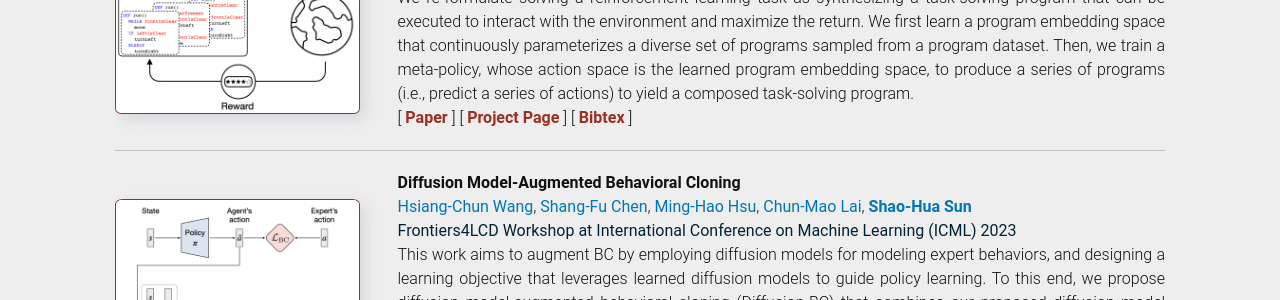
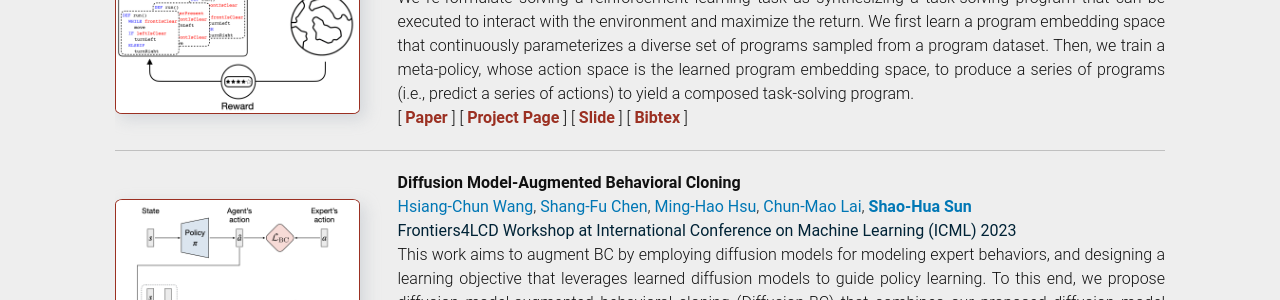
Before and after one commit to shaohua0116/shaohua0116.github.io, a Jekyll site: the page built from index.html, in a window 1280 px wide and 900 px high, scrolled down 1908 px. Shown: the part 152-452 px from the top of the window. Built offline with Jekyll 4.4.1, drawn with Linux system fonts in a browser that asks for light colours; some web fonts are replaced.

Commit message:
update hprl slide

```diff
--- a/_data/publications.yml
+++ b/_data/publications.yml
@@ -22,6 +22,8 @@
       url:  'https://arxiv.org/abs/2301.12950'
     - name: 'Project Page'
       url:  'https://nturobotlearninglab.github.io/hprl/'
+    - name: 'Slide'
+      url:  'https://nturobotlearninglab.github.io/hprl/asset/hprl_slide.pdf'
     - name: 'Bibtex'
       url:  '/bibtex/hprl.txt'
   publisher:  'International Conference on Machine Learning (ICML) 2023'
```
